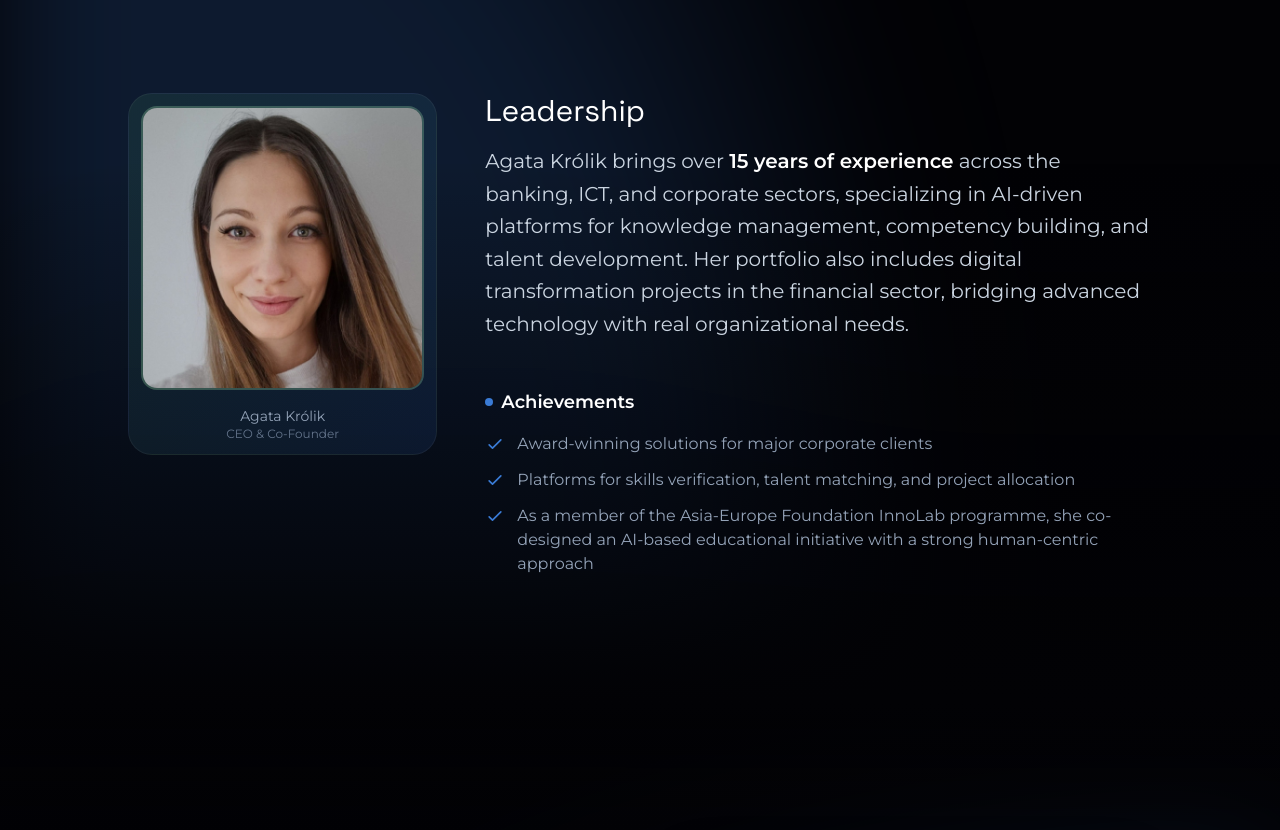
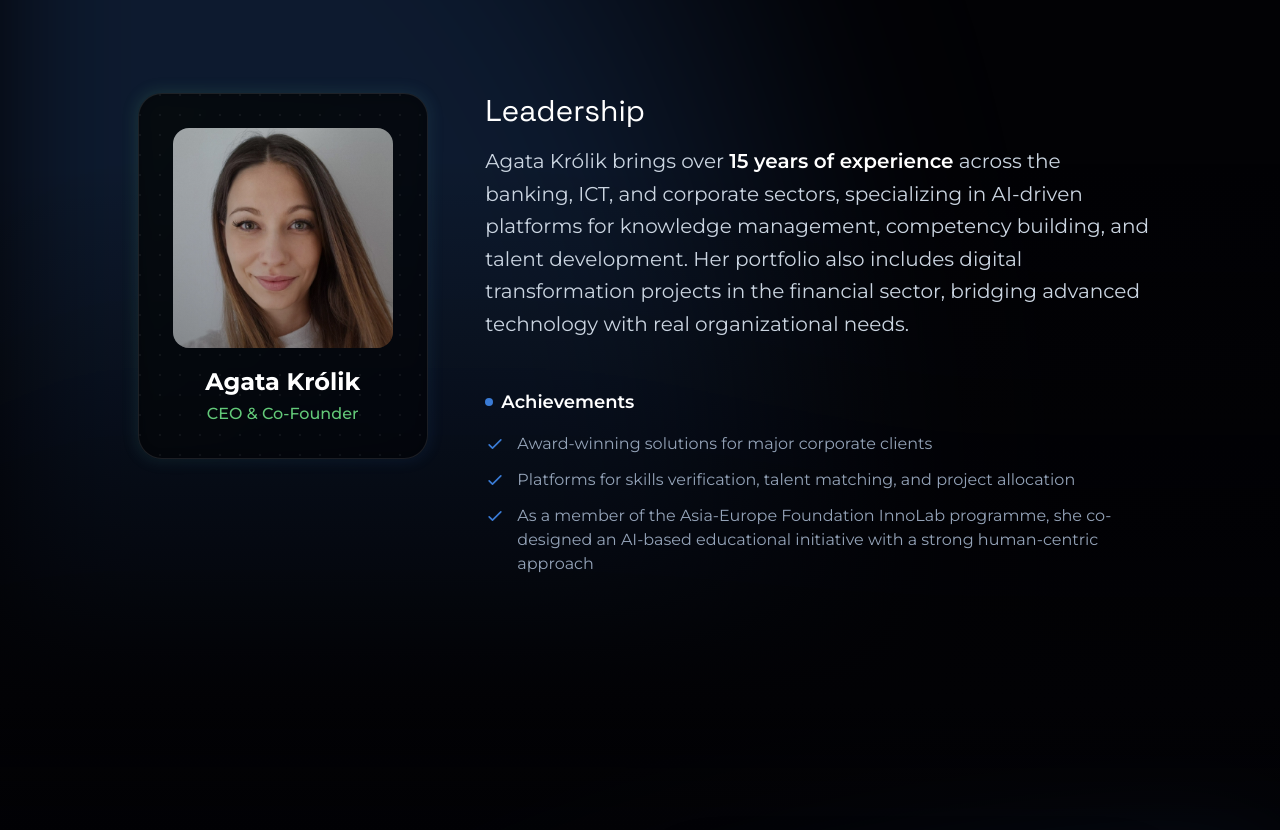
Before and after one commit to wworoszczuk-blue/wworoszczuk-blue.github.io, an Astro site: page / in a window 1280 px wide. Shown: the part 8221-9051 px from the top of the page. Built offline with nearby package versions, Linux system fonts and the light colour scheme; Astro itself is replaced by a stand-in of ours; a web font is replaced by a local one.

Commit message:
RWD fixes

```diff
--- a/src/components/About.astro
+++ b/src/components/About.astro
@@ -80,17 +80,45 @@
     <!-- CEO BIO -->
     <div class="grid lg:grid-cols-3 gap-12 items-start">
 
-      <div class="lg:col-span-1">
-        <div class="aspect-square bg-gradient-to-br from-elivion-green/10 to-blue-500/10 rounded-3xl border border-white/5 flex items-center justify-center p-3">
-          <div class="text-center">
-            <div class="w-full h-full bg-elivion-green/20 rounded-2xl flex items-center justify-center mx-auto mb-4">
-              <img src="/AgataKrolik.png" alt="Agata Królik" class="w-full h-full object-cover rounded-2xl border-2 border-white/10"/>
-            </div>
-            <p class="text-slate-400 text-sm">Agata Królik</p>
-            <p class="text-slate-500 text-xs">CEO & Co-Founder</p>
+      <div class="flex justify-center">
+  <div class="group relative w-fit">
+    <!-- Gradient border effect -->
+    <div class="absolute -inset-0.5 bg-gradient-to-br from-elivion-green/50 to-blue-500/30 rounded-3xl blur opacity-30 group-hover:opacity-70 transition duration-300"></div>
+
+    <!-- Main card -->
+    <div class="relative bg-elivion-bg/80 backdrop-blur-sm rounded-3xl border border-white/10 p-3 sm:p-5 md:p-6 lg:p-8 overflow-hidden flex flex-col items-center">
+      <!-- Background pattern -->
+      <div class="absolute inset-0 opacity-5">
+        <div class="absolute inset-0 bg-[radial-gradient(circle_at_1px_1px,white_1px,transparent_0)] bg-[length:20px_20px]"></div>
+      </div>
+
+      <!-- Photo container -->
+      <div class="relative z-10 mb-4">
+        <div class="relative w-[min(90vw,300px)] h-[min(90vw,300px)] sm:w-40 sm:h-40 md:w-48 md:h-48 lg:w-56 lg:h-56 rounded-2xl overflow-hidden p-0.5">
+          <!-- Inner container with the actual image -->
+          <div class="relative w-full h-full rounded-2xl overflow-hidden">
+            <!-- Gradient overlay -->
+            <div class="absolute inset-0 bg-gradient-to-t from-elivion-bg/40 to-transparent z-10 opacity-60 group-hover:opacity-30 transition duration-500"></div>
+            <img
+              src="/AgataKrolik.png"
+              alt="Agata Królik"
+              class="w-full h-full object-cover transform group-hover:scale-110 transition duration-700 ease-out"
+            />
           </div>
+
+          <!-- Animated border on hover -->
+          <div class="absolute inset-0 rounded-2xl border-2 border-transparent group-hover:border-elivion-green/30 transition duration-500"></div>
         </div>
       </div>
+
+      <!-- Text content -->
+      <div class="relative z-10 text-center whitespace-nowrap">
+        <h3 class="text-base sm:text-lg md:text-xl lg:text-2xl font-bold text-white mb-1 transform group-hover:translate-y-[-2px] transition duration-300">Agata Królik</h3>
+        <p class="text-elivion-green text-xs sm:text-xs md:text-sm lg:text-base font-medium transform group-hover:translate-y-[-1px] transition duration-300 delay-75">CEO & Co-Founder</p>
+      </div>
+    </div>
+  </div>
+</div>
 
       <div class="lg:col-span-2 space-y-6">
         <div>
--- a/src/components/Strenghts.astro
+++ b/src/components/Strenghts.astro
@@ -146,14 +146,14 @@ import Animation1 from "./Animation1.astro"
               </li>
             </ul>
           </div>
-          <div class="relative hidden md:block">
+          <div class="relative hidden lg:block">
             <Animation1 />
           </div>
         </div>
 
         <!-- PROJECT 2 -->
         <div class="grid lg:grid-cols-2 gap-12 items-center group">
-          <div class="relative hidden md:block">
+          <div class="relative hidden lg:block">
             <Animation2 />
           </div>
           <div class="space-y-6 order-1 lg:order-2">
@@ -231,7 +231,7 @@ import Animation1 from "./Animation1.astro"
             </ul>
 
           </div>
-          <div class="relative hidden md:block">
+          <div class="relative hidden lg:block">
             <Animation3 />
           </div>
         </div>
```
